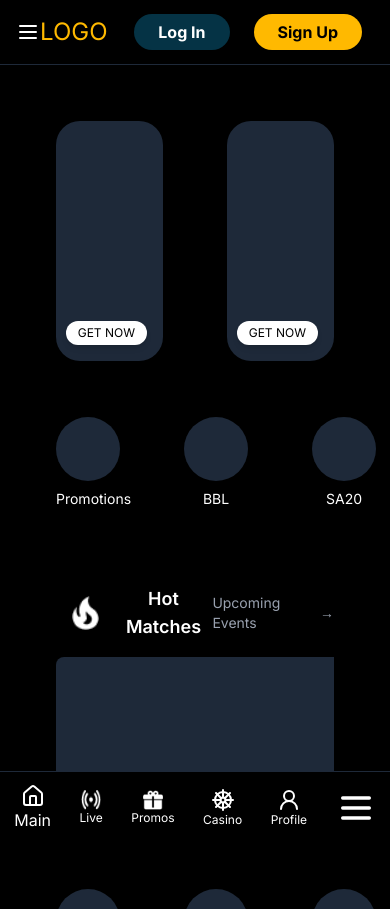
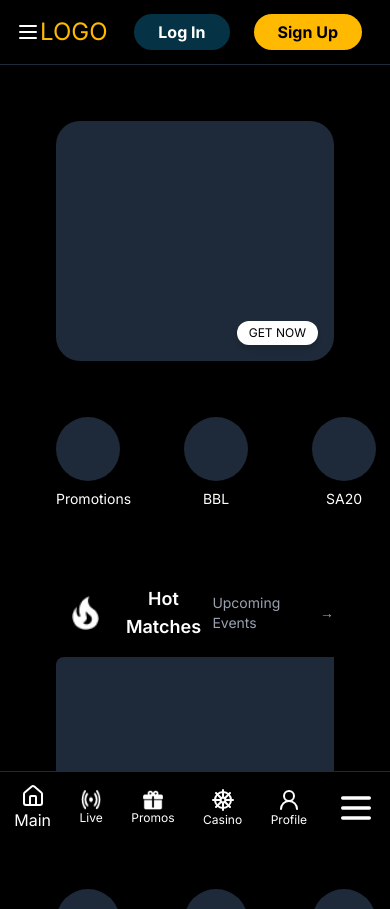
Before and after one commit to saraswat2005/TEEN-PATI, a Next.js app in the folder apps/client/: page / in a window 390 px wide. Built offline with nearby package versions, Linux system fonts and the light colour scheme.

Commit message:
slider are added

```diff
--- a/apps/client/app/login/page.tsx
+++ b/apps/client/app/login/page.tsx
@@ -1,8 +1,10 @@
 import LoginPage from "../../components/LoginPage";
+import Topbar from "../../components/Topbar";
 
 
-export default function Topbar(){
+export default function Login(){
     return <div>
+        <Topbar/>
         <LoginPage/>
     </div>
 }
--- a/apps/client/app/signup/page.tsx
+++ b/apps/client/app/signup/page.tsx
@@ -1,7 +1,9 @@
 import { SignupPage } from "../../components/SignupPage";
+import Topbar from "../../components/Topbar";
 
-export default function Topbar(){
+export default function Signup(){
     return <div>
+        <Topbar/>
         <SignupPage/>
     </div>
 }
--- a/apps/client/components/mainContent/CardComponent.tsx
+++ b/apps/client/components/mainContent/CardComponent.tsx
@@ -1,22 +1,65 @@
 
 
+import React, { useState, useEffect } from 'react';
 
 const CardComponent = () => {
-    return (
-      <div className="flex justify-center gap-16 p-14 bg-black">
+  const [currentIndex, setCurrentIndex] = useState(0);
+
+  const cards = [
+    {
+      id: 1,
+      content: (
         <div className="relative w-full h-60 bg-gray-800 rounded-3xl flex items-center justify-center">
           <button className="absolute bottom-4 right-4 bg-white text-black text-xs px-3 py-1 rounded-full shadow-md">
             GET NOW
           </button>
         </div>
-
+      ),
+    },
+    {
+      id: 2,
+      content: (
         <div className="relative w-full h-60 bg-gray-800 rounded-3xl flex items-center justify-center">
           <button className="absolute bottom-4 right-4 bg-white text-black text-xs px-3 py-1 rounded-full shadow-md">
             GET NOW
           </button>
         </div>
+      ),
+    },
+  ];
+
+  useEffect(() => {
+    const interval = setInterval(() => {
+      setCurrentIndex((prevIndex) => (prevIndex + 1) % cards.length);
+    }, 2000);
+
+    return () => clearInterval(interval);
+  }, [cards.length]);
+
+  return (
+    <div className="flex flex-col md:flex-row justify-center gap-16 p-14 bg-black">
+      <div className="md:hidden w-full overflow-hidden relative">
+        <div
+          className="flex transition-transform duration-500 ease-in-out"
+          style={{ transform: `translateX(-${currentIndex * 100}%)` }}
+        >
+          {cards.map((card, index) => (
+            <div key={card.id} className="w-full flex-shrink-0">
+              {card.content}
+            </div>
+          ))}
+        </div>
       </div>
-    );
+
+      <div className="hidden md:flex justify-center gap-16 w-full">
+        {cards.map((card) => (
+          <div key={card.id} className="w-full">
+            {card.content}
+          </div>
+        ))}
+      </div>
+    </div>
+  );
 };
 
 export default CardComponent;
```
